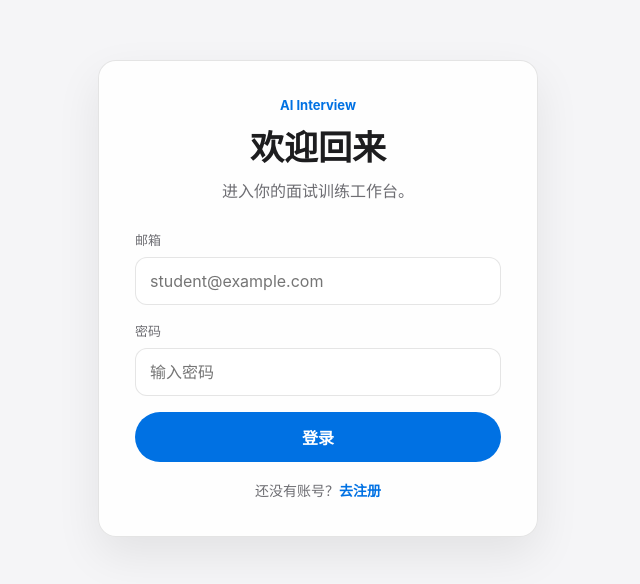
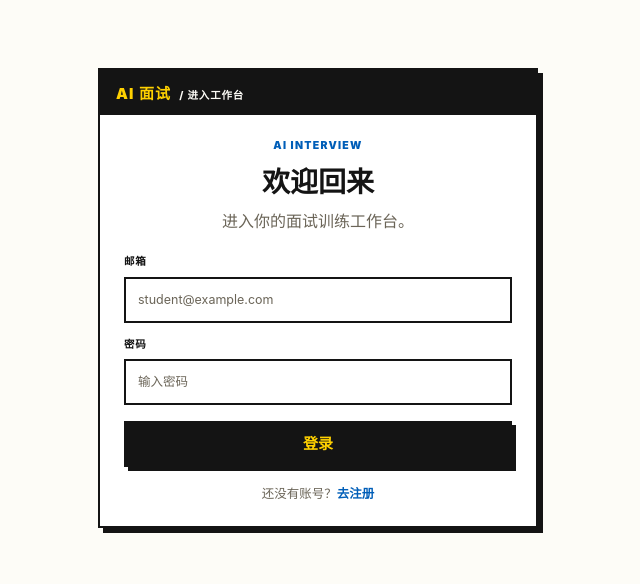
Before and after one commit to davidluulc/ai-interview, a Vue app in the folder frontend/: page /vue/auth/login in a window 1280 px wide. Shown: the part 102-686 px from the top of the page, without its empty margins (322-962 px from the left). Built offline with nearby package versions, Linux system fonts and the light colour scheme.

Commit message:
feat: redesign app layout and auth pages

```diff
--- a/frontend/src/components/brut/BrutField.vue
+++ b/frontend/src/components/brut/BrutField.vue
@@ -1,7 +1,8 @@
 <template>
-  <label class="brut-field">
+  <label class="brut-field" :class="$attrs.class" :style="$attrs.style">
     <span class="brut-field__label">{{ label }}</span>
     <input
+      v-bind="fieldAttrs"
       class="brut-field__input"
       :type="type || 'text'"
       :value="modelValue"
@@ -12,6 +13,10 @@
 </template>
 
 <script setup lang="ts">
+import { computed, useAttrs } from "vue";
+
+defineOptions({ inheritAttrs: false });
+
 defineProps<{
   label: string;
   modelValue: string;
@@ -20,6 +25,15 @@ defineProps<{
 }>();
 
 const emit = defineEmits<{ "update:modelValue": [value: string] }>();
+
+const attrs = useAttrs();
+
+const fieldAttrs = computed(() => {
+  const rest: Record<string, unknown> = { ...attrs };
+  delete rest.class;
+  delete rest.style;
+  return rest;
+});
 
 function onInput(event: Event): void {
   emit("update:modelValue", (event.target as HTMLInputElement).value);
--- a/frontend/src/layouts/AppLayout.vue
+++ b/frontend/src/layouts/AppLayout.vue
@@ -35,54 +35,74 @@ async function logout(): Promise<void> {
   min-height: 100vh;
   grid-template-columns: 232px minmax(0, 1fr);
   overflow-x: hidden;
+  background: var(--paper);
+  color: var(--ink);
+  font-family: var(--font-ui);
 }
 
 .sidebar {
   display: flex;
   flex-direction: column;
-  gap: 8px;
-  border-right: 1px solid var(--color-border);
-  background: rgba(255, 255, 255, 0.78);
-  padding: 24px 18px;
+  gap: var(--s2);
+  border-right: var(--line);
+  background: var(--panel);
+  padding: var(--s6) var(--s4);
 }
 
 .brand {
-  margin-bottom: 20px;
-  font-size: 18px;
-  font-weight: 700;
+  margin-bottom: var(--s5);
+  border: var(--line);
+  background: var(--action);
+  color: var(--action-ink);
+  box-shadow: var(--shadow-4);
+  font-size: var(--text-strong);
+  font-weight: 900;
+  letter-spacing: 0.04em;
+  padding: var(--s2) var(--s3);
   white-space: nowrap;
 }
 
 .sidebar a,
 .logout-button {
-  border-radius: var(--radius-sm);
-  color: var(--color-text-muted);
-  padding: 10px 12px;
+  border-radius: 0;
+  font-size: var(--text-strong);
+  font-weight: 800;
+  padding: var(--s3);
   white-space: nowrap;
+}
+
+.sidebar a {
+  border: var(--line);
+  background: var(--panel);
+  color: var(--ink);
+  box-shadow: var(--shadow-3);
+  text-decoration: none;
 }
 
 .logout-button {
   margin-top: auto;
-  border: 0;
+  border: 2px dashed var(--ink);
   background: transparent;
+  color: var(--ink);
   cursor: pointer;
   font: inherit;
   text-align: left;
 }
 
-.sidebar a.router-link-active {
-  background: var(--color-surface);
-  color: var(--color-text);
+@media (hover: hover) and (pointer: fine) {
+  .sidebar a:hover,
+  .logout-button:hover {
+    background: var(--panel-warm);
+  }
 }
 
-.logout-button:hover {
-  background: var(--color-surface);
-  color: var(--color-text);
+.sidebar a.router-link-active {
+  background: var(--warn);
 }
 
 .workspace {
   min-width: 0;
-  padding: 28px;
+  padding: var(--s6);
 }
 
 @media (max-width: 760px) {
@@ -98,7 +118,13 @@ async function logout(): Promise<void> {
     align-items: center;
     max-width: 100vw;
     overflow-x: auto;
-    padding: 16px 18px;
+    padding: var(--s4);
+  }
+
+  .brand,
+  .sidebar a,
+  .logout-button {
+    flex: 0 0 auto;
   }
 
   .brand {
--- a/frontend/src/layouts/AuthLayout.vue
+++ b/frontend/src/layouts/AuthLayout.vue
@@ -1,7 +1,13 @@
 <template>
   <main class="auth-layout">
     <section class="auth-panel">
-      <slot />
+      <header class="auth-band">
+        <span class="auth-band__mark">AI 面试</span>
+        <span class="auth-band__tag">/ 进入工作台</span>
+      </header>
+      <div class="auth-body">
+        <slot />
+      </div>
     </section>
   </main>
 </template>
@@ -11,15 +17,42 @@
   display: grid;
   min-height: 100vh;
   place-items: center;
-  padding: 32px;
+  padding: var(--s6);
+  background: var(--paper);
+  font-family: var(--font-ui);
 }
 
 .auth-panel {
   width: min(440px, 100%);
-  border: 1px solid var(--color-border);
-  border-radius: var(--radius-lg);
-  background: rgba(255, 255, 255, 0.86);
-  box-shadow: var(--shadow-soft);
-  padding: 36px;
+  border: var(--line);
+  border-radius: 0;
+  background: var(--panel);
+  box-shadow: var(--shadow-5);
+}
+
+.auth-band {
+  display: flex;
+  align-items: baseline;
+  gap: var(--s2);
+  background: var(--ink);
+  padding: var(--s3) var(--s4);
+}
+
+.auth-band__mark {
+  color: var(--warn);
+  font-size: var(--text-strong);
+  font-weight: 900;
+  letter-spacing: 0.08em;
+}
+
+.auth-band__tag {
+  color: var(--paper);
+  font-size: var(--text-label);
+  font-weight: 800;
+  letter-spacing: 0.08em;
+}
+
+.auth-body {
+  padding: var(--s6);
 }
 </style>
--- a/frontend/src/pages/auth/LoginPage.vue
+++ b/frontend/src/pages/auth/LoginPage.vue
@@ -7,7 +7,7 @@
     </div>
 
     <form class="auth-form" @submit.prevent="submit">
-      <TextField
+      <BrutField
         v-model="email"
         autocomplete="email"
         label="邮箱"
@@ -16,7 +16,7 @@
         required
         type="email"
       />
-      <TextField
+      <BrutField
         v-model="password"
         autocomplete="current-password"
         label="密码"
@@ -25,8 +25,10 @@
         required
         type="password"
       />
-      <p v-if="auth.error" class="error">{{ auth.error }}</p>
-      <PrimaryButton :disabled="auth.loading">{{ auth.loading ? "登录中" : "登录" }}</PrimaryButton>
+      <BrutChip v-if="auth.error" class="error-chip" :label="auth.error" tone="danger" />
+      <BrutButton :disabled="auth.loading" type="submit" variant="primary">
+        {{ auth.loading ? "登录中" : "登录" }}
+      </BrutButton>
     </form>
 
     <p class="switch-text">
@@ -38,8 +40,9 @@
 <script setup lang="ts">
 import { ref } from "vue";
 import { useRouter } from "vue-router";
-import PrimaryButton from "@/components/common/PrimaryButton.vue";
-import TextField from "@/components/common/TextField.vue";
+import BrutButton from "@/components/brut/BrutButton.vue";
+import BrutChip from "@/components/brut/BrutChip.vue";
+import BrutField from "@/components/brut/BrutField.vue";
 import AuthLayout from "@/layouts/AuthLayout.vue";
 import { useAuthStore } from "@/stores/auth";
 
@@ -57,46 +60,52 @@ async function submit(): Promise<void> {
 <style scoped>
 .auth-copy {
   display: grid;
-  gap: 8px;
-  margin-bottom: 28px;
+  gap: var(--s2);
+  margin-bottom: var(--s6);
   text-align: center;
 }
 
 .eyebrow {
-  color: var(--color-accent);
-  font-size: 13px;
-  font-weight: 700;
+  color: var(--action);
+  font-size: var(--text-label);
+  font-weight: 900;
+  letter-spacing: 0.12em;
+  text-transform: uppercase;
   margin: 0;
 }
 
 h1 {
-  font-size: 34px;
+  color: var(--ink);
+  font-size: var(--text-page);
   margin: 0;
 }
 
 p {
-  color: var(--color-text-muted);
+  color: var(--ink-soft);
   margin: 0;
 }
 
 .auth-form {
   display: grid;
-  gap: 16px;
+  gap: var(--s4);
 }
 
-.error {
-  color: #b42318;
-  font-size: 14px;
+.error-chip {
+  justify-self: start;
+}
+
+.auth-form .brut-button {
+  width: 100%;
 }
 
 .switch-text {
-  margin-top: 18px;
+  margin-top: var(--s4);
   text-align: center;
-  font-size: 14px;
+  font-size: var(--text-body);
 }
 
 .switch-link {
-  color: var(--color-accent);
-  font-weight: 700;
+  color: var(--action);
+  font-weight: 800;
 }
 </style>
--- a/frontend/src/pages/auth/RegisterPage.vue
+++ b/frontend/src/pages/auth/RegisterPage.vue
@@ -7,7 +7,7 @@
     </div>
 
     <form class="auth-form" @submit.prevent="submit">
-      <TextField
+      <BrutField
         v-model="email"
         autocomplete="email"
         label="邮箱"
@@ -16,7 +16,7 @@
         required
         type="email"
       />
-      <TextField
+      <BrutField
         v-model="username"
         autocomplete="username"
         label="用户名"
@@ -24,7 +24,7 @@
         placeholder="你的昵称"
         required
       />
-      <TextField
+      <BrutField
         v-model="password"
         autocomplete="new-password"
         label="密码"
@@ -33,8 +33,10 @@
         required
         type="password"
       />
-      <p v-if="auth.error" class="error">{{ auth.error }}</p>
-      <PrimaryButton :disabled="auth.loading">{{ auth.loading ? "注册中" : "注册" }}</PrimaryButton>
+      <BrutChip v-if="auth.error" class="error-chip" :label="auth.error" tone="danger" />
+      <BrutButton :disabled="auth.loading" type="submit" variant="primary">
+        {{ auth.loading ? "注册中" : "注册" }}
+      </BrutButton>
     </form>
 
     <p class="switch-text">
@@ -46,8 +48,9 @@
 <script setup lang="ts">
 import { ref } from "vue";
 import { useRouter } from "vue-router";
-import PrimaryButton from "@/components/common/PrimaryButton.vue";
-import TextField from "@/components/common/TextField.vue";
+import BrutButton from "@/components/brut/BrutButton.vue";
+import BrutChip from "@/components/brut/BrutChip.vue";
+import BrutField from "@/components/brut/BrutField.vue";
 import AuthLayout from "@/layouts/AuthLayout.vue";
 import { useAuthStore } from "@/stores/auth";
 
@@ -66,46 +69,52 @@ async function submit(): Promise<void> {
 <style scoped>
 .auth-copy {
   display: grid;
-  gap: 8px;
-  margin-bottom: 28px;
+  gap: var(--s2);
+  margin-bottom: var(--s6);
   text-align: center;
 }
 
 .eyebrow {
-  color: var(--color-accent);
-  font-size: 13px;
-  font-weight: 700;
+  color: var(--action);
+  font-size: var(--text-label);
+  font-weight: 900;
+  letter-spacing: 0.12em;
+  text-transform: uppercase;
   margin: 0;
 }
 
 h1 {
-  font-size: 34px;
+  color: var(--ink);
+  font-size: var(--text-page);
   margin: 0;
 }
 
 p {
-  color: var(--color-text-muted);
+  color: var(--ink-soft);
   margin: 0;
 }
 
 .auth-form {
   display: grid;
-  gap: 16px;
+  gap: var(--s4);
 }
 
-.error {
-  color: #b42318;
-  font-size: 14px;
+.error-chip {
+  justify-self: start;
+}
+
+.auth-form .brut-button {
+  width: 100%;
 }
 
 .switch-text {
-  margin-top: 18px;
+  margin-top: var(--s4);
   text-align: center;
-  font-size: 14px;
+  font-size: var(--text-body);
 }
 
 .switch-link {
-  color: var(--color-accent);
-  font-weight: 700;
+  color: var(--action);
+  font-weight: 800;
 }
 </style>
```
